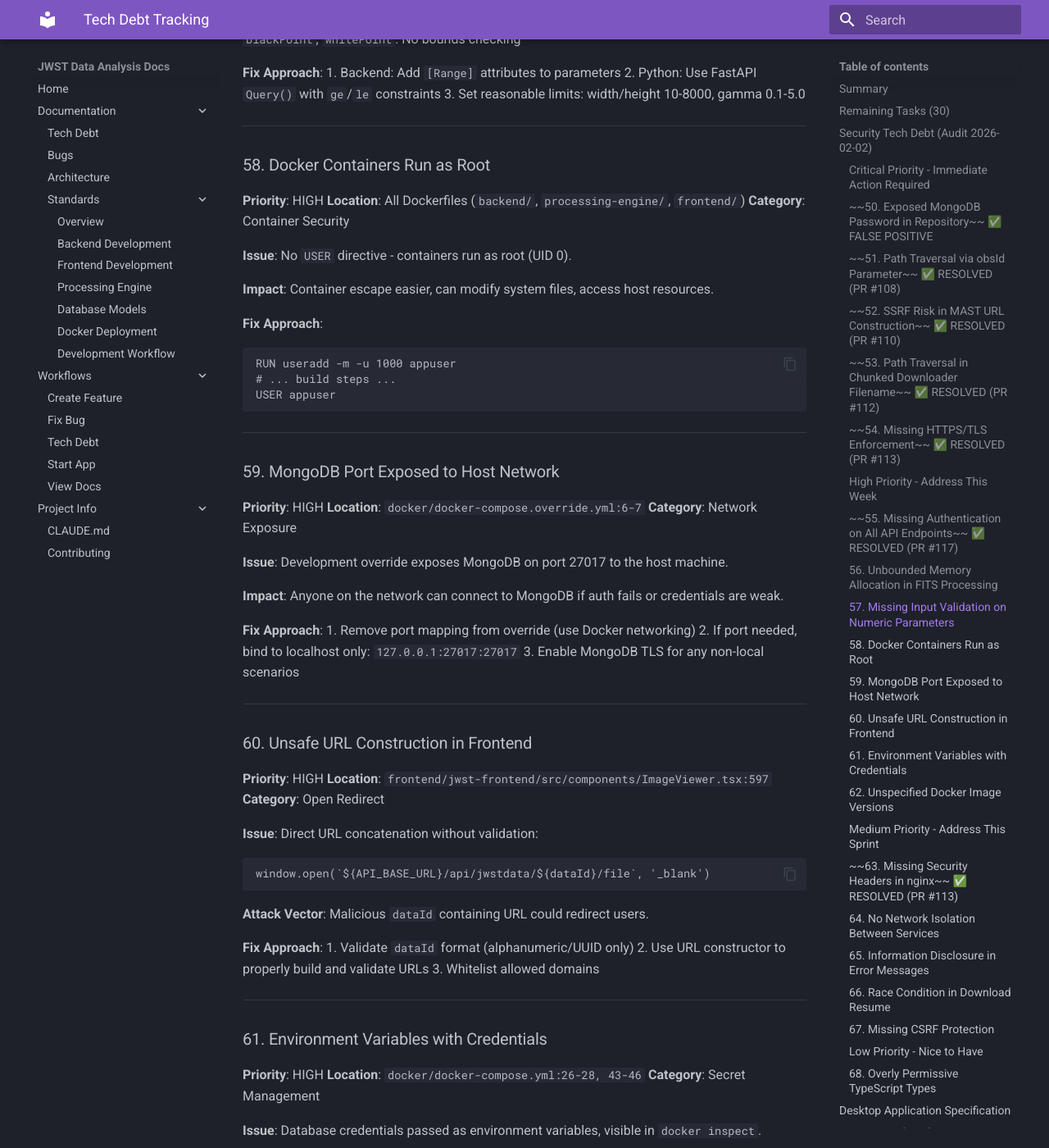
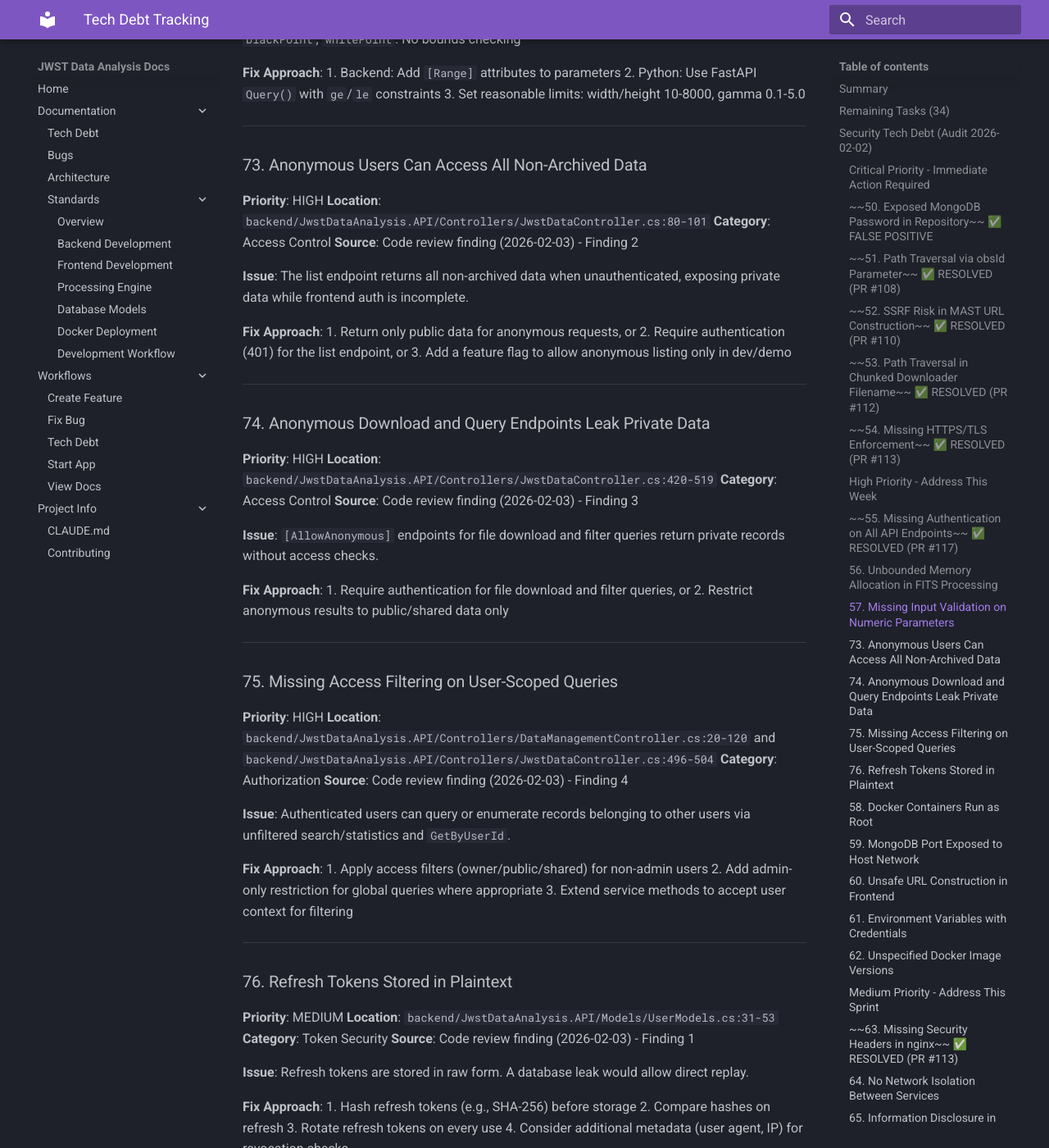
Before and after one commit to Snoww3d/jwst-data-analysis, an MkDocs documentation site: the page built from docs/tech-debt.md, in a window 1280 px wide and 1400 px high, scrolled down 2705 px. Shown: the whole window at 82% size. Built offline with MkDocs 1.6.1 and Material for MkDocs 9.7.7, drawn with Linux system fonts in a browser that asks for light colours; some of the changed text lies outside the part shown.

Commit message:
docs: add auth review items to tech debt (#120)

```diff
--- a/docs/tech-debt.md
+++ b/docs/tech-debt.md
@@ -7,11 +7,11 @@
 | Status | Count |
 |--------|-------|
 | **Resolved** | 39 |
-| **Remaining** | 27 |
+| **Remaining** | 31 |
 
 > **Security Audit (2026-02-02)**: Comprehensive audit identified 18 new security issues across all layers. See "Security Tech Debt" section below.
 
-## Remaining Tasks (30)
+## Remaining Tasks (34)
 
 ---
 
@@ -108,6 +108,66 @@
 1. Backend: Add `[Range]` attributes to parameters
 2. Python: Use FastAPI `Query()` with `ge`/`le` constraints
 3. Set reasonable limits: width/height 10-8000, gamma 0.1-5.0
+
+---
+
+### 73. Anonymous Users Can Access All Non-Archived Data
+**Priority**: HIGH
+**Location**: `backend/JwstDataAnalysis.API/Controllers/JwstDataController.cs:80-101`
+**Category**: Access Control
+**Source**: Code review finding (2026-02-03) - Finding 2
+
+**Issue**: The list endpoint returns all non-archived data when unauthenticated, exposing private data while frontend auth is incomplete.
+
+**Fix Approach**:
+1. Return only public data for anonymous requests, or
+2. Require authentication (401) for the list endpoint, or
+3. Add a feature flag to allow anonymous listing only in dev/demo
+
+---
+
+### 74. Anonymous Download and Query Endpoints Leak Private Data
+**Priority**: HIGH
+**Location**: `backend/JwstDataAnalysis.API/Controllers/JwstDataController.cs:420-519`
+**Category**: Access Control
+**Source**: Code review finding (2026-02-03) - Finding 3
+
+**Issue**: `[AllowAnonymous]` endpoints for file download and filter queries return private records without access checks.
+
+**Fix Approach**:
+1. Require authentication for file download and filter queries, or
+2. Restrict anonymous results to public/shared data only
+
+---
+
+### 75. Missing Access Filtering on User-Scoped Queries
+**Priority**: HIGH
+**Location**: `backend/JwstDataAnalysis.API/Controllers/DataManagementController.cs:20-120` and `backend/JwstDataAnalysis.API/Controllers/JwstDataController.cs:496-504`
+**Category**: Authorization
+**Source**: Code review finding (2026-02-03) - Finding 4
+
+**Issue**: Authenticated users can query or enumerate records belonging to other users via unfiltered search/statistics and `GetByUserId`.
+
+**Fix Approach**:
+1. Apply access filters (owner/public/shared) for non-admin users
+2. Add admin-only restriction for global queries where appropriate
+3. Extend service methods to accept user context for filtering
+
+---
+
+### 76. Refresh Tokens Stored in Plaintext
+**Priority**: MEDIUM
+**Location**: `backend/JwstDataAnalysis.API/Models/UserModels.cs:31-53`
+**Category**: Token Security
+**Source**: Code review finding (2026-02-03) - Finding 1
+
+**Issue**: Refresh tokens are stored in raw form. A database leak would allow direct replay.
+
+**Fix Approach**:
+1. Hash refresh tokens (e.g., SHA-256) before storage
+2. Compare hashes on refresh
+3. Rotate refresh tokens on every use
+4. Consider additional metadata (user agent, IP) for revocation checks
 
 ---
 
```
